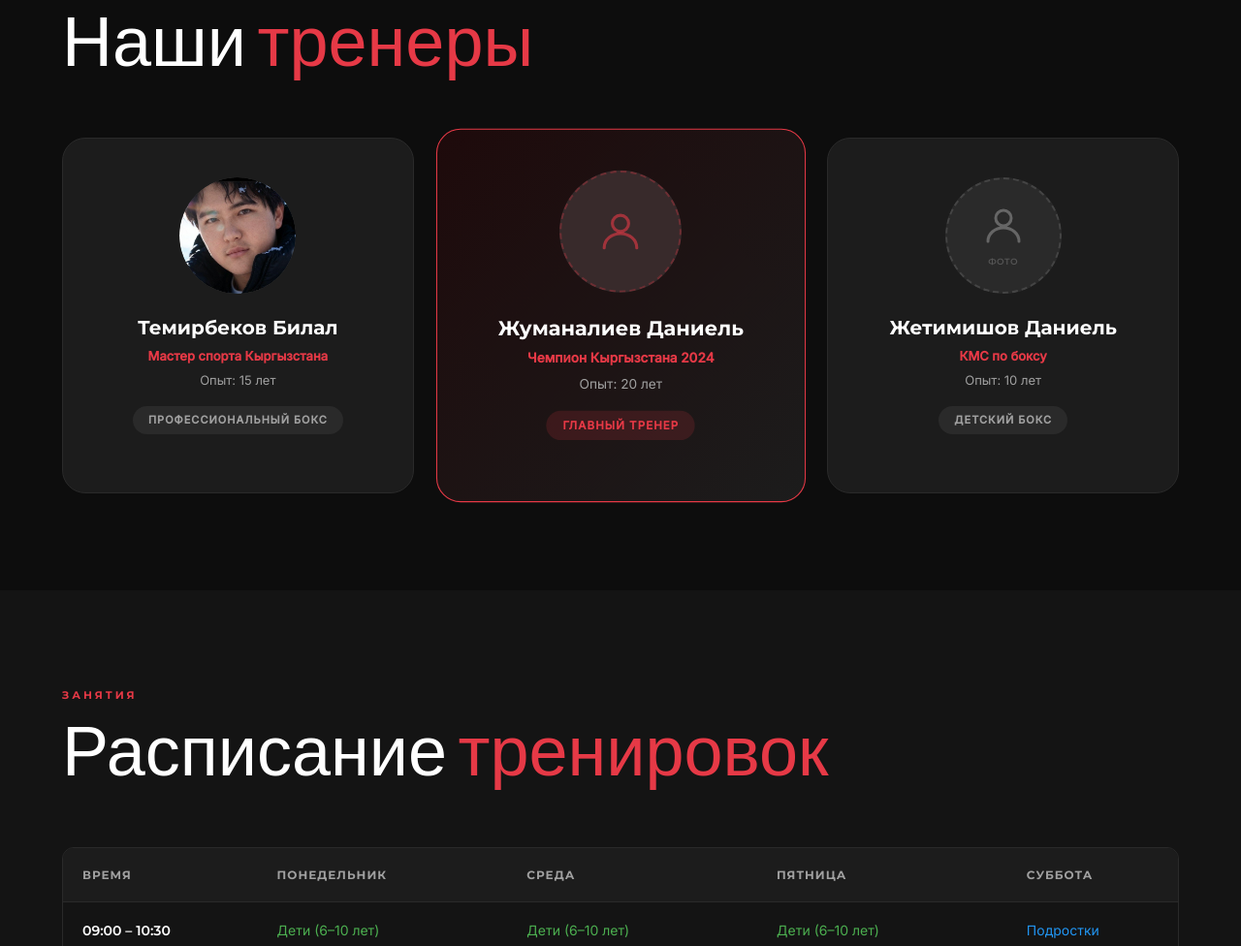
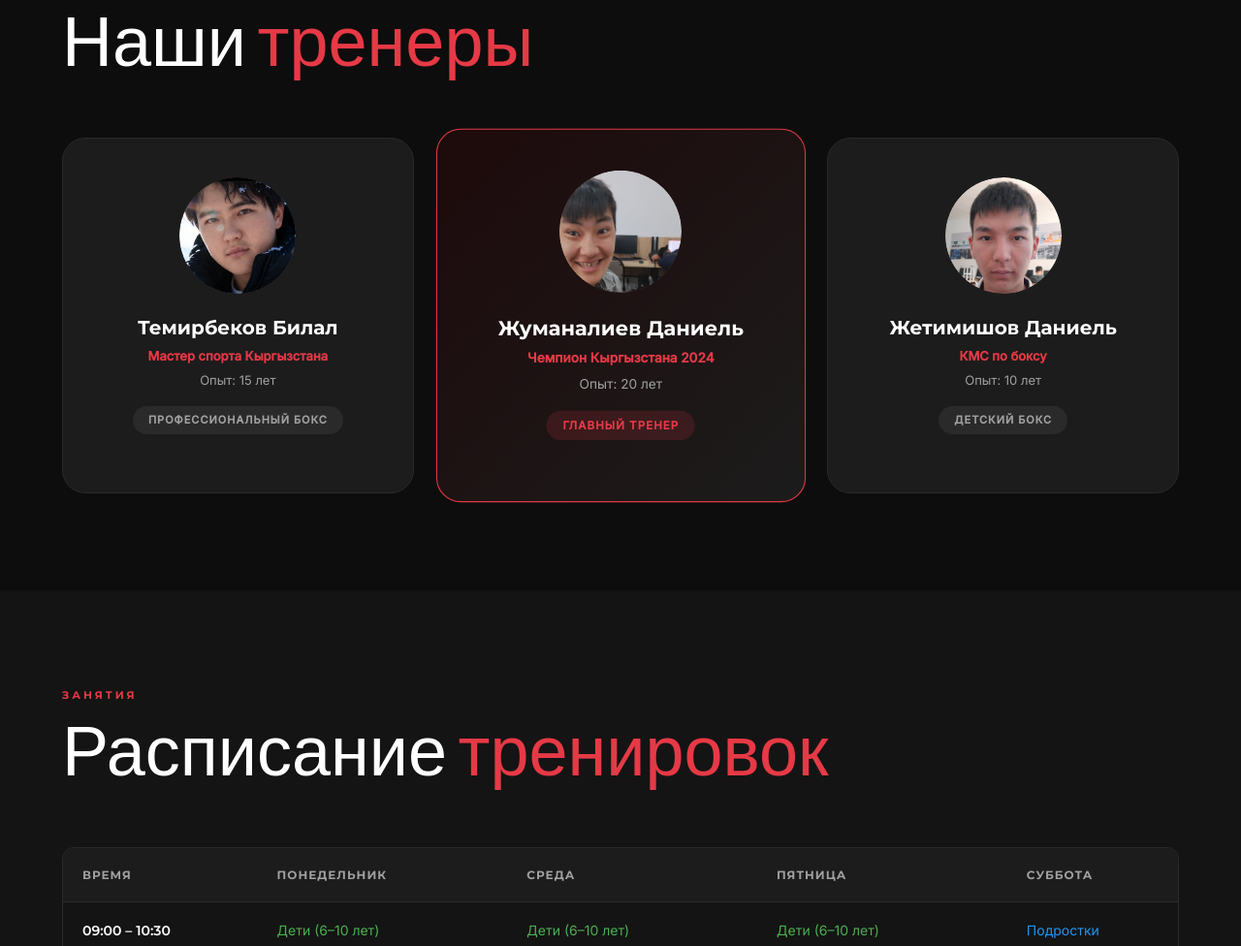
Before and after one commit to Danyel4ik/KnockOut6, a plain HTML site: page index.html in a window 1280 px wide. Shown: the part 1651-2627 px from the top of the page at 97% size. Drawn offline with Linux system fonts and the light colour scheme; the site is published under a folder, as on GitHub Pages, so addresses that start at the root find nothing.

Commit message:
Update index.html

```diff
--- a/index.html
+++ b/index.html
@@ -166,7 +166,7 @@
                   <path d="M4 20c0-4 3.6-7 8-7s8 3 8 7" stroke="rgba(230,57,70,0.6)" stroke-width="1.5" stroke-linecap="round"/>
                 </svg>
               </div>
-              <img src="/DONI.png" alt="Жуманалиев Даниель" class="coaches__photo">
+              <img src="DONI.png" alt="Жуманалиев Даниель" class="coaches__photo">
             </div>
             <h3 class="coaches__name">Жуманалиев Даниель</h3>
             <p class="coaches__rank">Чемпион Кыргызстана 2024</p>
@@ -187,7 +187,7 @@
                 </svg>
                 <span class="coaches__photo-hint">Фото</span>
               </div>
-              <img src="/Doni2.jpg" alt="Самудинов Арген" class="coaches__photo">
+              <img src="Doni2.jpg" alt="Самудинов Арген" class="coaches__photo">
             </div>
             <h3 class="coaches__name">Жетимишов Даниель</h3>
             <p class="coaches__rank">КМС по боксу</p>
```
